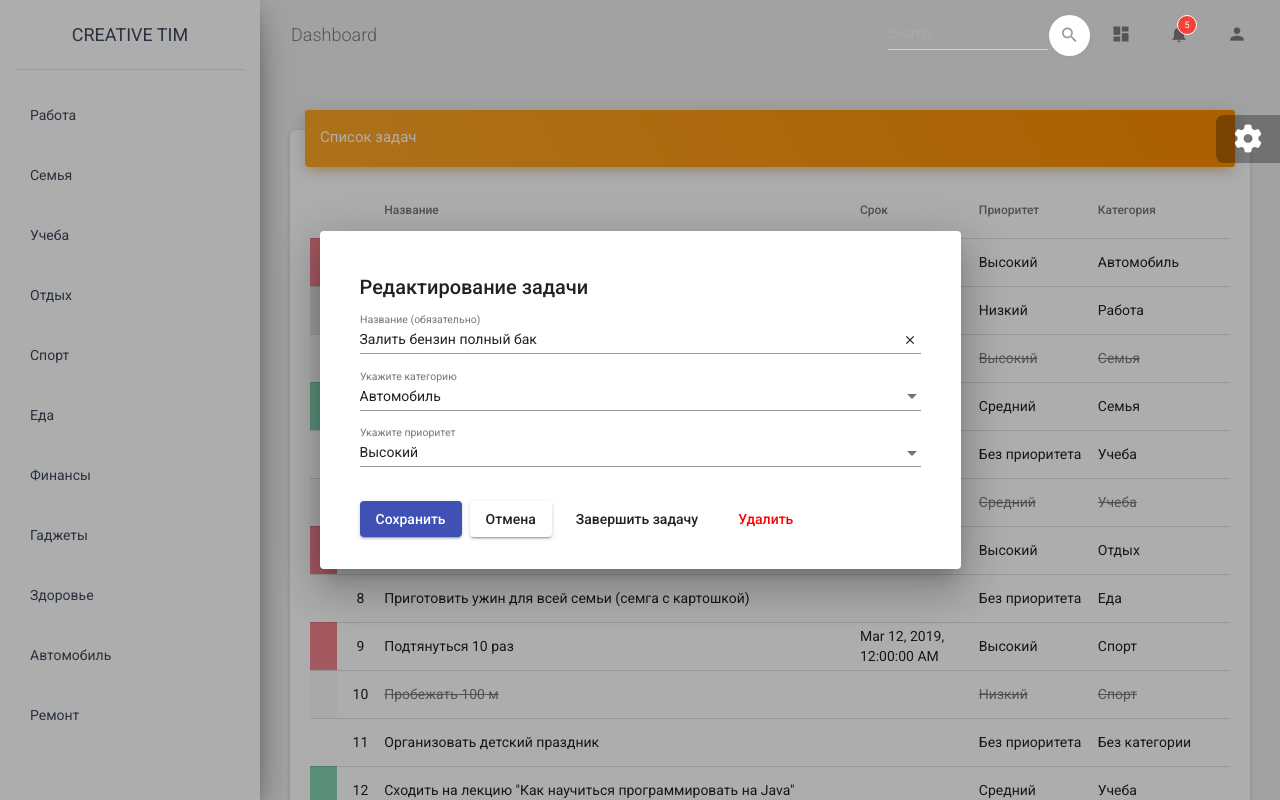
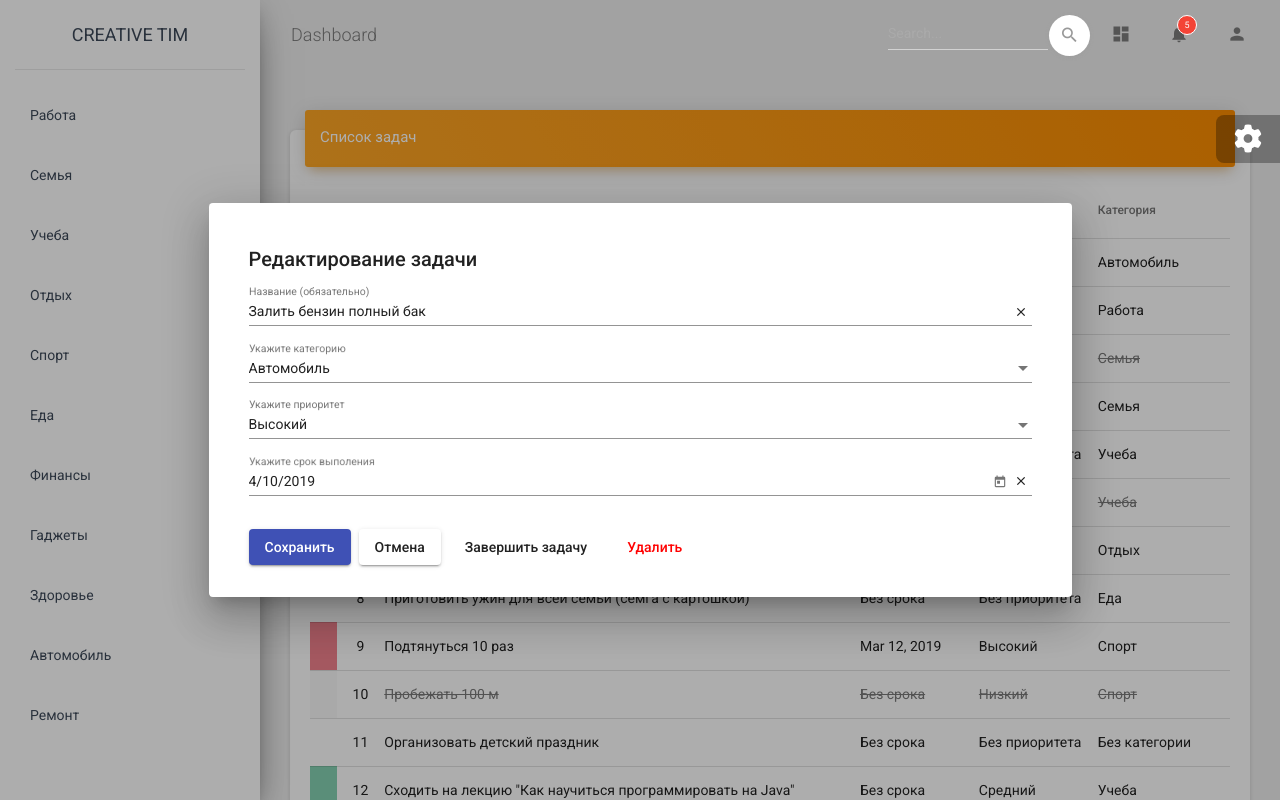
Before and after one commit to Selfvsself/first-todo, an Angular app: page / in a window 1280 px wide. Both pictures are taken after a click on the element "Залить бензин полный бак". Built offline with nearby package versions, Linux system fonts and the light colour scheme.

Commit message:
Редактирование задач через диалоговое окно. Дата выполнения

```diff
--- a/src/app/dialog/add-edit-task/add-edit-task.component.html
+++ b/src/app/dialog/add-edit-task/add-edit-task.component.html
@@ -32,6 +32,18 @@
     </mat-select>
   </mat-form-field>
 
+  <mat-form-field>
+    <input matInput placeholder="Укажите срок выполения" #inputDate
+    readonly="true"
+    [matDatepicker]="picker"
+    [(ngModel)]="tmpDate"
+    (click)="picker.open()">
+    <mat-datepicker-toggle matSuffix [for]="picker"></mat-datepicker-toggle>
+    <mat-datepicker #picker></mat-datepicker>
+    <button  *ngIf="inputDate.value.length > 0" mat-button matSuffix mat-icon-button aria-label="Clear"
+    (click)="tmpData=null"><mat-icon>clear</mat-icon></button>
+  </mat-form-field>
+
 
 </mat-dialog-content>
 
--- a/src/app/dialog/add-edit-task/add-edit-task.component.ts
+++ b/src/app/dialog/add-edit-task/add-edit-task.component.ts
@@ -26,6 +26,7 @@
   tmpTitle: string;
   tmpCategory: Category;
   tmpPriority: Priority;
+  tmpDate: Date;
   categories: Category[];
   priorities: Priority[];
 
@@ -36,6 +37,7 @@
     this.tmpTitle = this.task.title;
     this.tmpCategory = this.task.category;
     this.tmpPriority = this.task.priority;
+    this.tmpDate = this.task.date;
 
     this.dataHandler.getAllCategory().subscribe(categories => {
       this.categories = categories;
@@ -50,6 +52,7 @@
     this.task.title = this.tmpTitle;
     this.task.category = this.tmpCategory;
     this.task.priority = this.tmpPriority;
+    this.task.date = this.tmpDate;
 
     this.dialogRef.close(this.task);
 
--- /dev/null
+++ b/src/app/pipe/task-date.pipe.ts
@@ -0,0 +1,30 @@
+import { Pipe, PipeTransform } from '@angular/core';
+import {DatePipe} from '@angular/common';
+
+@Pipe({
+  name: 'taskDate'
+})
+export class TaskDatePipe implements PipeTransform {
+
+  transform(date: Date | string, format: string = 'mediumDate'): string {
+    if (date == null) {
+      return 'Без срока';
+    }
+
+    date = new Date(date);
+
+    if (date.getDate() === new Date().getDate()) {
+      return 'Сегодня';
+    }
+    if (date.getDate() === new Date().getDate() - 1) {
+      return 'Вчера';
+    }
+    if (date.getDate() === new Date().getDate() + 1) {
+      return 'Завтра';
+    }
+
+    return new DatePipe('en-US').transform(date, format); // показывать дату в нужной локали
+
+  }
+
+}
--- a/src/app/views/tasks/tasks.component.html
+++ b/src/app/views/tasks/tasks.component.html
@@ -31,7 +31,7 @@
       <ng-container matColumnDef="date">
         <th *matHeaderCellDef mat-header-cell>Срок</th>
         <td class="col-date" *matCellDef="let task" [ngClass]="{'completed':task.completed, 'nodate':task.date == null}" mat-cell>
-          {{task.date | date: 'medium'}}
+          {{task.date | taskDate}}
         </td>
       </ng-container>
 
```
Also changed, not shown: src/app/app.module.ts (+6 -2 lines), 1 other file (tests, documents, lock files or other folders).
